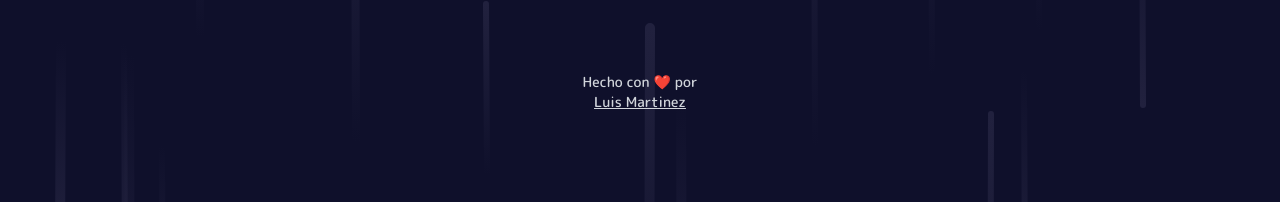
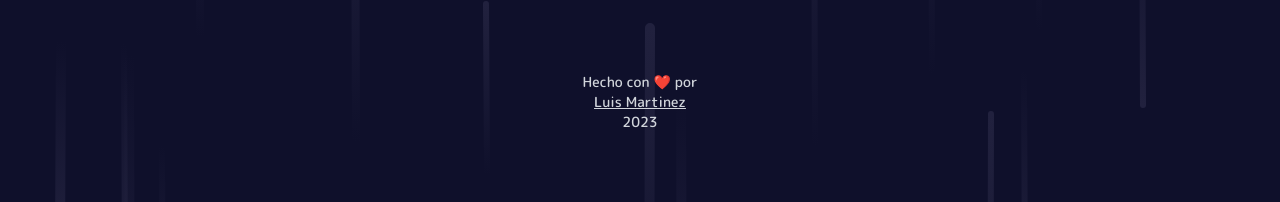
Before and after one commit to luifermartinez/monoma-tec, a React (Vite) app: page /auth/login in a window 1280 px wide. Shown: the part 584-786 px from the top of the page. Built offline with nearby package versions, Linux system fonts and the light colour scheme; the HTML template or start-up script is replaced by a standard one.

Commit message:
changes to footer

```diff
--- a/src/components/Footer.tsx
+++ b/src/components/Footer.tsx
@@ -11,6 +11,7 @@ const Footer = () => {
         >
           Luis Martinez
         </a>
+        <span className="text-sm">{new Date().getFullYear()}</span>
       </div>
     </footer>
   );
```
